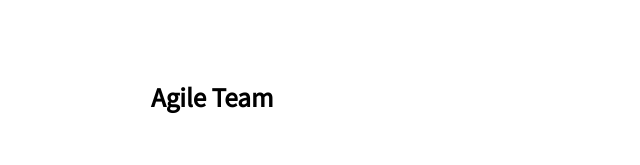
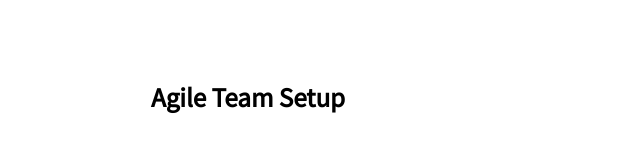
Before and after one commit to Inceptionize/inceptionize, a Next.js app: page /agile-team in a window 1280 px wide. Shown: the top 165 px of the page, without its empty margins (3-643 px from the left). Built offline with nearby package versions, Linux system fonts and the light colour scheme.

Commit message:
#14 Fix heading in agile team page

```diff
--- a/components/agile-team-content/index.tsx
+++ b/components/agile-team-content/index.tsx
@@ -4,7 +4,7 @@ import styles from "./agileteamcontent.module.scss";
 function AgileTeamContent(): ReactElement {
   return (
     <div className={styles.content}>
-      <h2>Agile Team</h2>
+      <h2>Agile Team Setup</h2>
       <p>Find out more about setting up an agile team:</p>
       <a href="https://www.funretrospectives.com/defining-the-team-principles/">agile team setup</a>
     </div>
```
